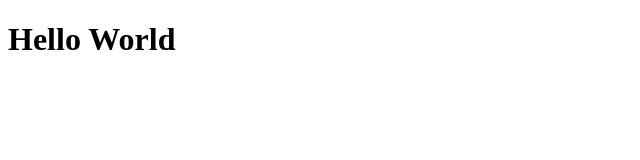
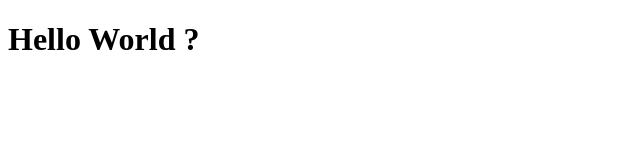
Before and after one commit to dawsonrichey/js-dev-env, a website: page src/index.html in a window 1280 px wide. Shown: the full height of the page, 0-640 px from the left. Drawn offline with Linux system fonts and the light colour scheme.

```diff
--- a/src/index.html
+++ b/src/index.html
@@ -7,6 +7,6 @@
   <title>Document</title>
 </head>
 <body>
-<h1>Hello World</h1>
+<h1>Hello World ?</h1>
 </body>
 </html>
```
Also changed, not shown: README.md.
